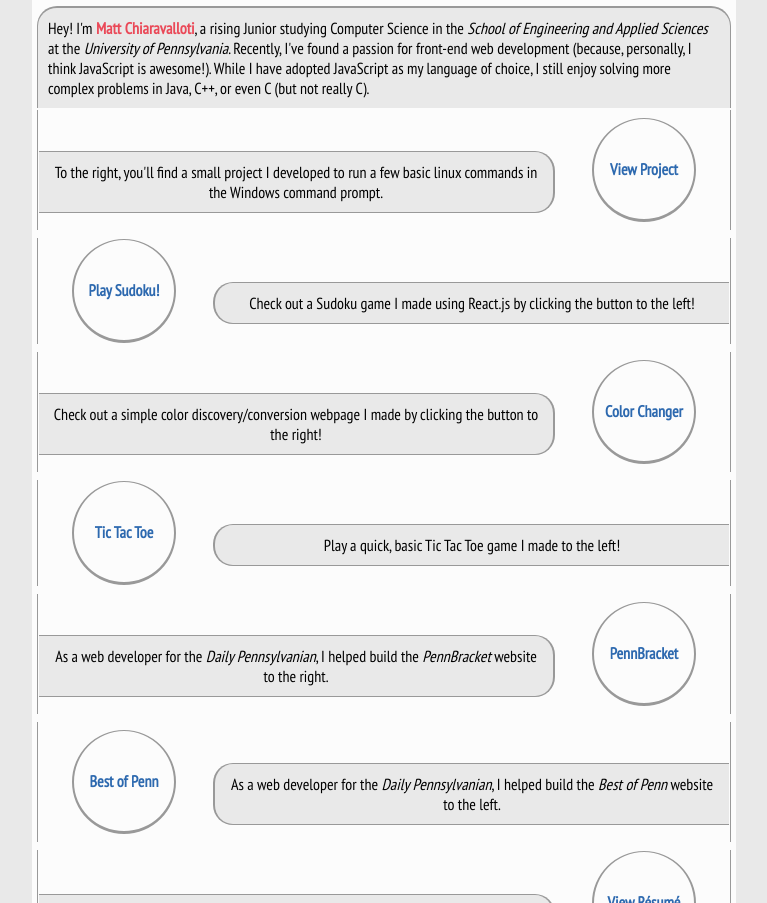
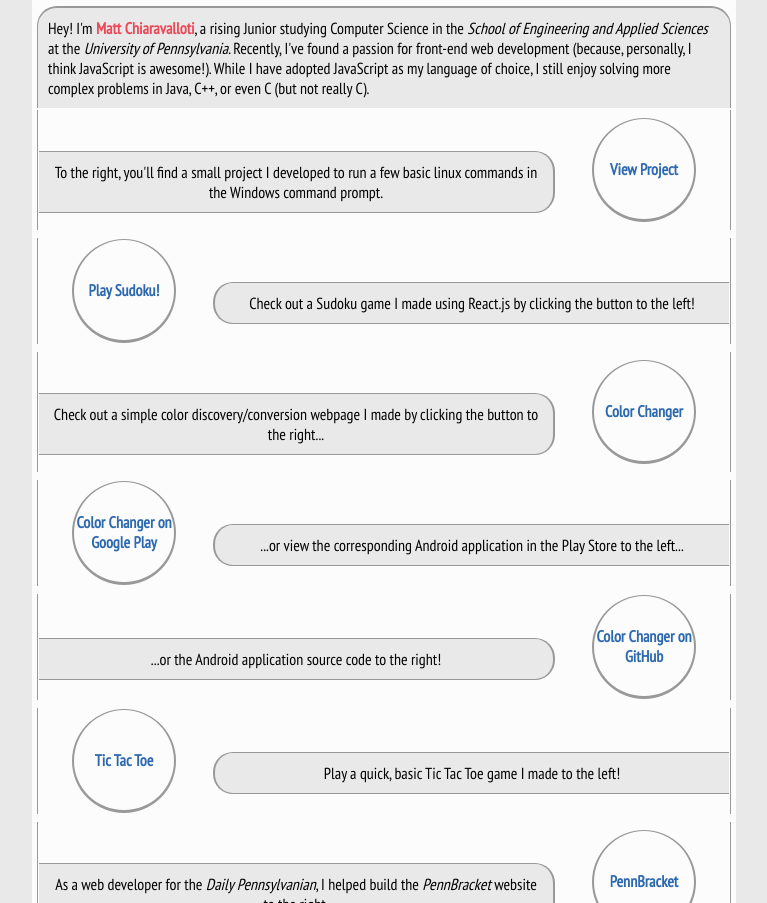
Before and after one commit to mattChiaravalloti/mattChiaravalloti.github.io, a plain HTML site: page index.html in a window 1280 px wide. Shown: the part 296-1199 px from the top of the page, without its empty margins (256-1023 px from the left). Drawn offline with Linux system fonts and the light colour scheme.

Commit message:
added links and descriptions for color changer android app

```diff
--- a/index.html
+++ b/index.html
@@ -80,11 +80,47 @@
 								<table class='main-table' width="100%">
 									<tr class="main-table-row">
 										<td class='link-description left'>
-											<p class='summary-left'>Check out a simple color discovery/conversion webpage I made by clicking the button to the right!</p>
+											<p class='summary-left'>Check out a simple color discovery/conversion webpage I made by clicking the button to the right...</p>
 										</td>
 										<td class='right'>
 											<div class='table-links'>
 												<p><a class='text-link' href="/color_changer/index.html">Color Changer</a></p>
+											</div>
+										</td>
+									</tr>
+								</table>
+							</div>
+						</td>
+					</tr>
+					<tr class="main-table-row">
+						<td>
+							<div>
+								<table class='main-table' width="100%">
+									<tr class="main-table-row">
+										<td class='left'>
+											<div class='table-links'>
+												<p class="long-title"><a class='text-link' href="https://play.google.com/store/apps/details?id=com.mattchiaravalloti.colorchanger&hl=en">Color Changer on Google Play</a></p>
+											</div>
+										</td>
+										<td class='link-description right'>
+											<p class='summary-right'>...or view the corresponding Android application in the Play Store to the left...</p>
+										</td>
+									</tr>
+								</table>
+							</div>
+						</td>
+					</tr>
+					<tr class="main-table-row">
+						<td>
+							<div>
+								<table class='main-table' width="100%">
+									<tr class="main-table-row">
+										<td class='link-description left'>
+											<p class='summary-left'>...or the Android application source code to the right!</p>
+										</td>
+										<td class='right'>
+											<div class='table-links'>
+												<p class="long-title"><a class='text-link' href="https://github.com/mattChiaravalloti/ColorChanger">Color Changer on GitHub</a></p>
 											</div>
 										</td>
 									</tr>
--- a/stylesheet.css
+++ b/stylesheet.css
@@ -149,6 +149,10 @@ td div p {
 	margin-top: 40px;
 }
 
+td div p.long-title {
+	margin-top: 30px;
+}
+
 .summary-soon {
 	padding: 5px;
 	text-align: center;
```
